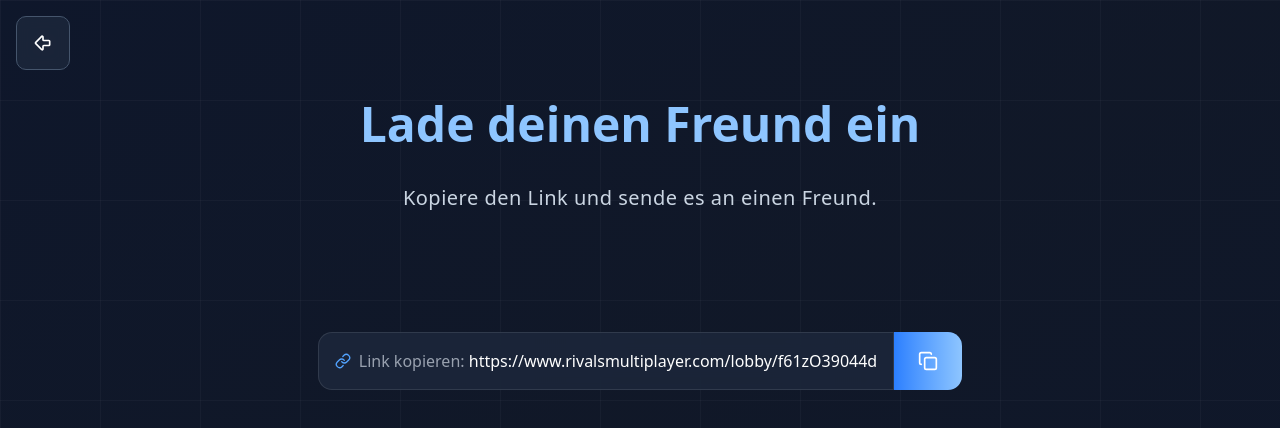
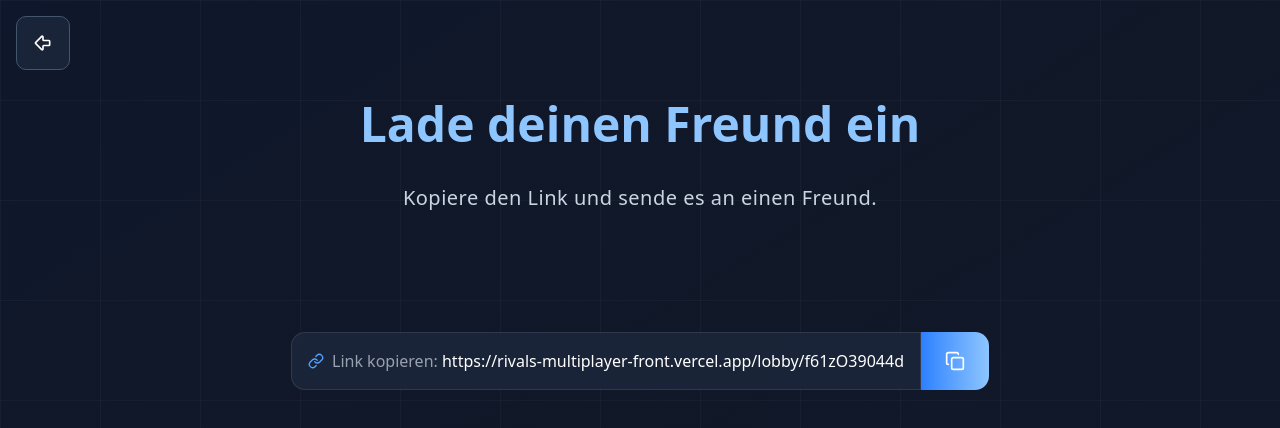
Before and after one commit to 2002kani/rivals-multiplayer, a React (Vite) app in the folder app/: page /lobby in a window 1280 px wide. Shown: the top 428 px of the page. Built offline with nearby package versions, Linux system fonts and the light colour scheme.

Commit message:
Update Lobby.tsx

```diff
--- a/app/src/pages/root/Lobby.tsx
+++ b/app/src/pages/root/Lobby.tsx
@@ -17,7 +17,7 @@ function Lobby() {
         <Card
           Icon={LinkIcon}
           text="Link kopieren"
-          link="https://www.rivalsmultiplayer.com/lobby/f61zO39044d"
+          link="https://rivals-multiplayer-front.vercel.app/lobby/f61zO39044d"
         />
       </div>
     </div>
```
